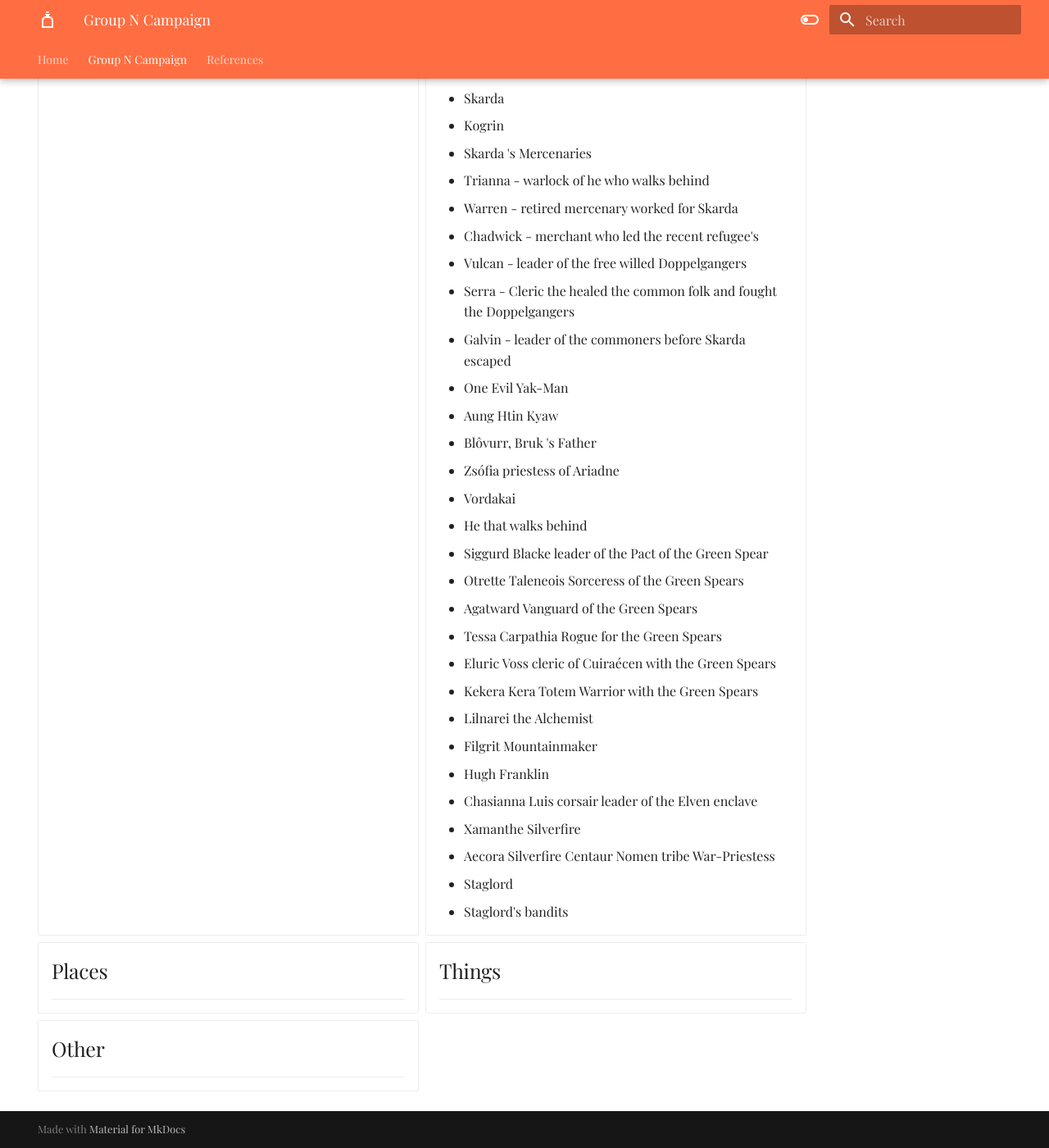
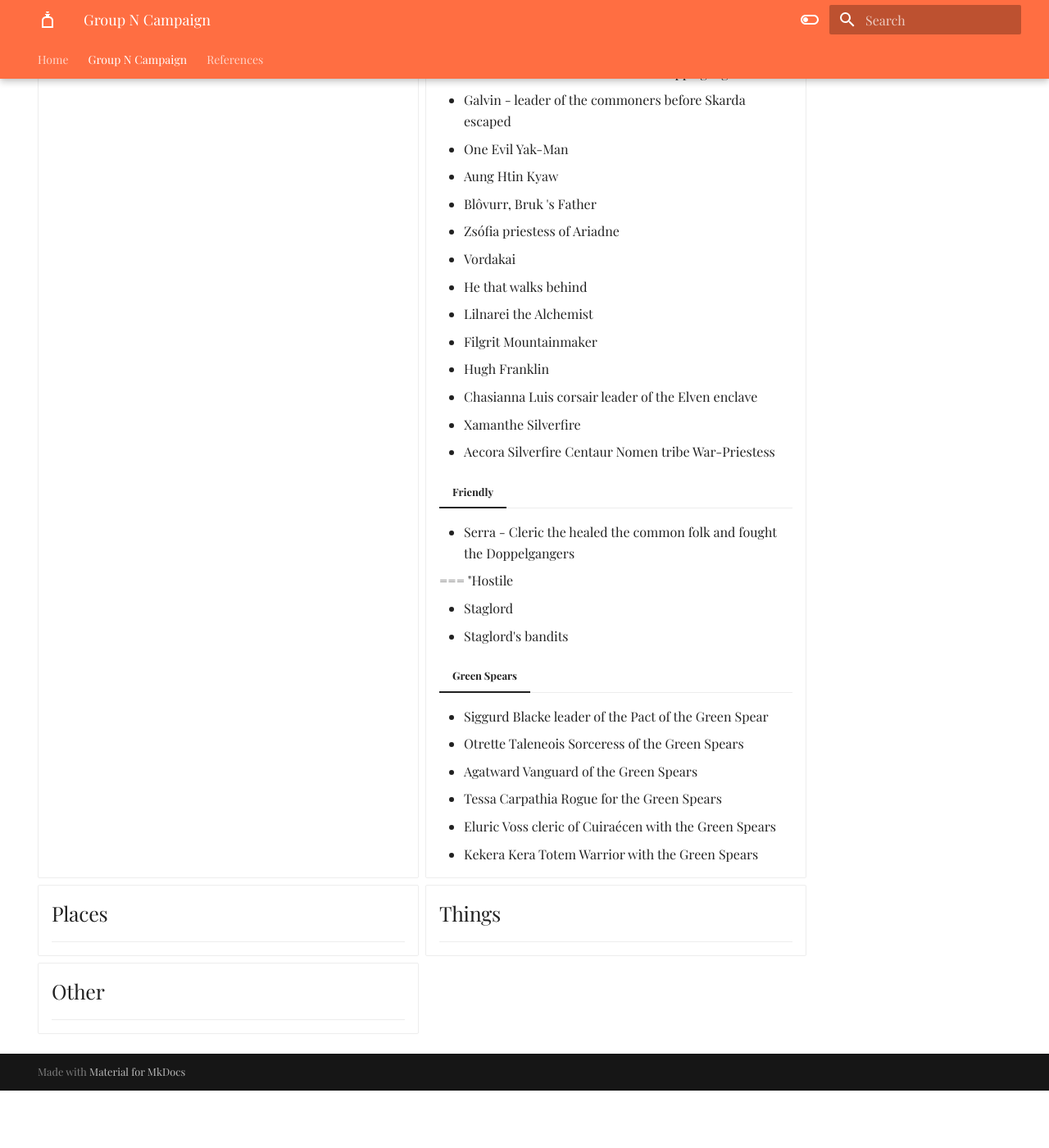
Before and after one commit to Half-Guinea-Press/zymurgical-oubliette, an MkDocs documentation site: the page built from docs/group-n/index.md, in a window 1280 px wide and 1400 px high, scrolled down 563 px. Shown: the whole window at 82% size. Built offline with MkDocs 1.6.1 and Material for MkDocs 9.7.7, drawn with Linux system fonts in a browser that asks for light colours; some web fonts are replaced; comment, search, counter and statistics services are not loaded; after the commit the page ends 1893 px from its top, so only the background shows below that; some of the changed lines change nothing that is shown; some of the changed text lies outside the part shown.

Commit message:
Update index.md

```diff
--- a/docs/group-n/index.md
+++ b/docs/group-n/index.md
@@ -29,14 +29,6 @@ hide:
 
     ---
 
-    === "Companion"
-
-    - Dyen "Fredrick"
-    - Noch
-    - Tsmok
-    - Margarita
-    - Ivan Ivanovitch
-
     === "Unsorted"
 
     - Gertie
@@ -48,7 +40,6 @@ hide:
     - Warren - retired mercenary worked for Skarda
     - Chadwick - merchant who led the recent refugee's
     - Vulcan - leader of the free willed Doppelgangers
-    - Serra - Cleric the healed the common folk and fought the Doppelgangers
     - Galvin - leader of the commoners before Skarda escaped
     - One Evil Yak-Man
     - Aung Htin Kyaw
@@ -56,20 +47,30 @@ hide:
     - Zsófia priestess of Ariadne
     - Vordakai
     - He that walks behind
+    - Lilnarei the Alchemist
+    - Filgrit Mountainmaker
+    - Hugh Franklin
+    - Chasianna Luis corsair leader of the Elven enclave
+    - Xamanthe Silverfire
+    - Aecora Silverfire Centaur Nomen tribe War-Priestess
+
+    === "Friendly"
+
+    - Serra - Cleric the healed the common folk and fought the Doppelgangers
+
+    === "Hostile
+
+    - Staglord
+    - Staglord's bandits
+
+    === "Green Spears"
+
     - Siggurd Blacke leader of the Pact of the Green Spear
     - Otrette Taleneois Sorceress of the Green Spears
     - Agatward Vanguard of the Green Spears
     - Tessa Carpathia Rogue for the Green Spears
     - Eluric Voss cleric of Cuiraécen with the Green Spears
     - Kekera Kera Totem Warrior with the Green Spears
-    - Lilnarei the Alchemist
-    - Filgrit Mountainmaker
-    - Hugh Franklin
-    - Chasianna Luis corsair leader of the Elven enclave
-    - Xamanthe Silverfire
-    - Aecora Silverfire Centaur Nomen tribe War-Priestess
-    - Staglord
-    - Staglord's bandits
 
 -   ## Places
 
```
